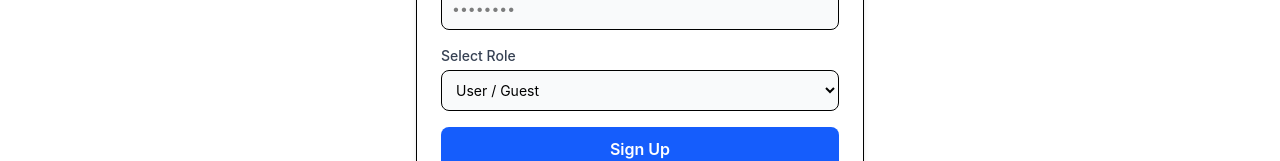
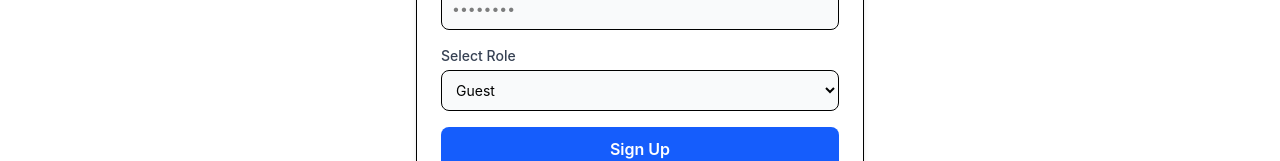
Before and after one commit to Harsh-Tiwari-dev/Sapphire--IQ_Airbnb, a React app in the folder frontend/: page /signup in a window 1280 px wide. Shown: the part 417-578 px from the top of the page. Built offline with nearby package versions, Linux system fonts and the light colour scheme; the HTML template or start-up script is replaced by a standard one.

Commit message:
updates in frontend

```diff
--- a/frontend/src/pages/addproperty.jsx
+++ b/frontend/src/pages/addproperty.jsx
@@ -29,7 +29,7 @@ function AddProperty() {
 
       if (response.ok) {
         alert("Property added successfully ");
-        navigate("/");
+        navigate("/property");
       } else {
         alert("Error: " + (data.message || data.error));
       }
--- a/frontend/src/pages/signup.jsx
+++ b/frontend/src/pages/signup.jsx
@@ -8,7 +8,7 @@ function Signup() {
   const [name, setName] = useState("");
   const [email, setEmail] = useState("");
   const [password, setPassword] = useState("");
-  const [role, setRole] = useState("user");
+  const [role, setRole] = useState("guest");
   const [loading, setLoading] = useState(false);
 
   const handleSignup = async (e) => {
@@ -27,13 +27,13 @@ function Signup() {
 
       if (response.ok) {
         alert("Signup successfully ");
-        navigate("/login");
+        navigate("/property");
       } else {
         alert("Error: " + (data.message || data.error));
       }
     } catch (error) {
       console.error("Network Error:", error);
-      alert("Server se connect nahi ho pa raha hai.");
+      alert("Server does not connect.");
     } finally {
       setLoading(false);
     }
@@ -94,7 +94,7 @@ function Signup() {
             onChange={(e) => setRole(e.target.value)}
             className="w-full p-2.5 border rounded-lg text-sm bg-gray-50 focus:outline-none focus:ring-2 focus:ring-blue-500"
           >
-            <option value="user">User / Guest</option>
+            <option value="user">Guest</option>
             <option value="host">Host</option>
           </select>
         </div>
```
